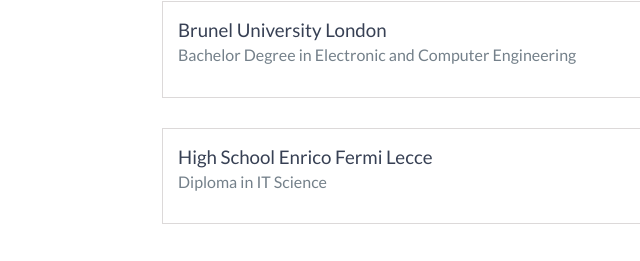
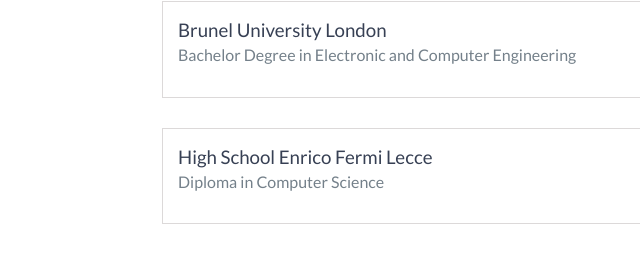
Before and after one commit to LoKKeR96/lokker96.github.io, a website: page index.html in a window 1280 px wide. Shown: the part 2395-2656 px from the top of the page, 128-768 px from the left. Drawn offline with nearby package versions, Linux system fonts and the light colour scheme.

Commit message:
Education fix

```diff
--- a/index.html
+++ b/index.html
@@ -156,7 +156,7 @@
         <div class="education-block">
             <h3>High School Enrico Fermi Lecce</h3>
             <span class="education-date">Sept 2010 - May 2015</span>
-            <h4>Diploma in IT Science</h4>
+            <h4>Diploma in Computer Science</h4>
             <ul>
                 <!--<li>
 
```
